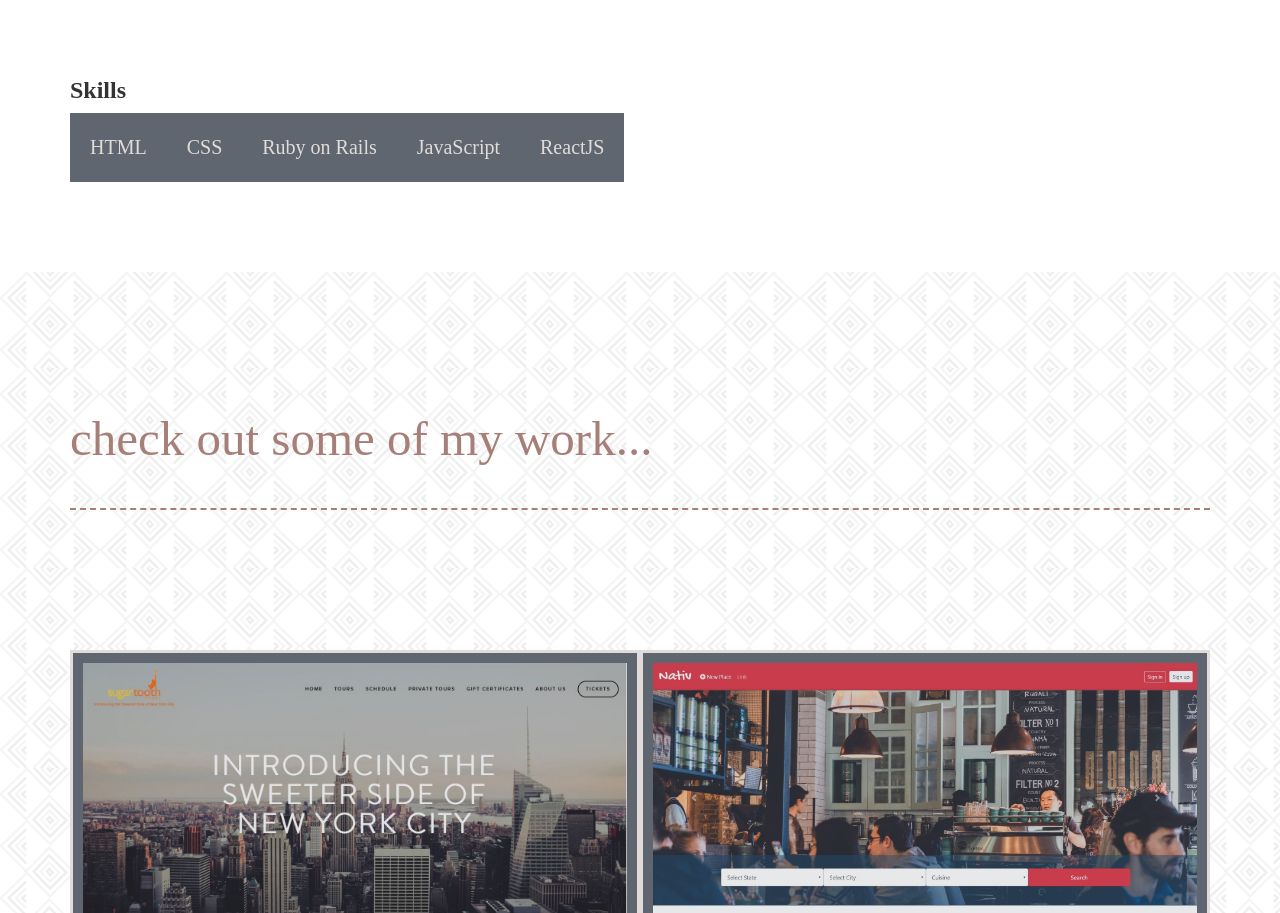
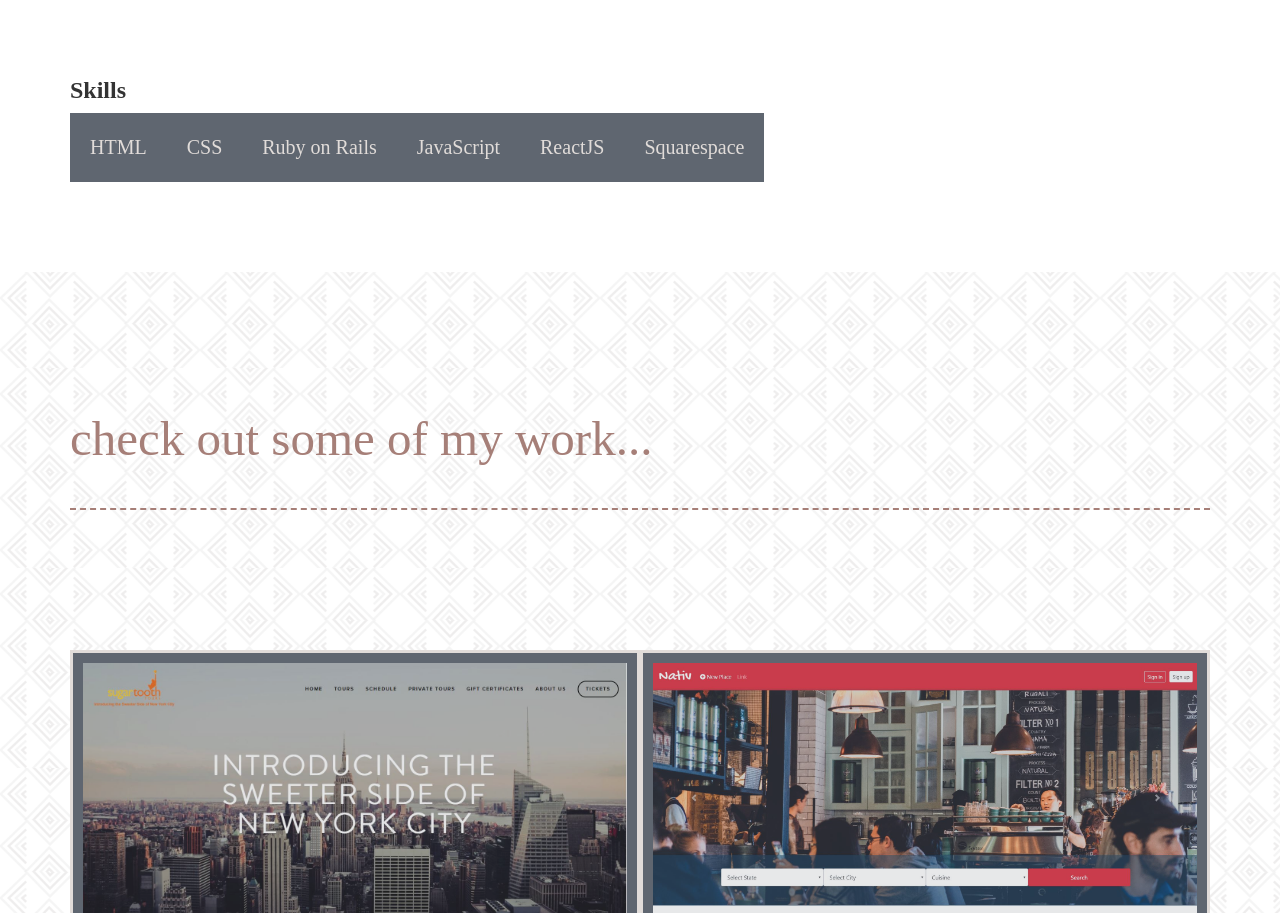
Before and after one commit to lraczkow/portfolio, a plain HTML site: page index.html in a window 1280 px wide. Shown: the part 1553-2466 px from the top of the page. Drawn offline with nearby package versions, Linux system fonts and the light colour scheme; a web font is replaced by a local one.

Commit message:
added squarespace to skills

```diff
--- a/index.html
+++ b/index.html
@@ -76,6 +76,7 @@
 								<li>Ruby on Rails</li>
 								<li>JavaScript</li>
 								<li>ReactJS</li>
+								<li>Squarespace</li>
 							</ul>
 						</li>
 						<li>
```
